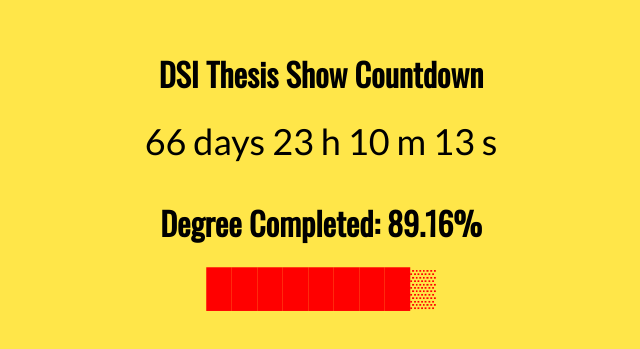
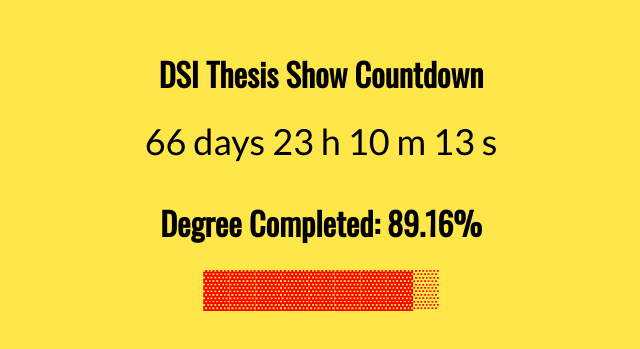
Before and after one commit to sandywij/graduationcountdown, a plain HTML site: page index.html in a window 1280 px wide. Shown: the part 213-562 px from the top of the page, without its empty margins (319-959 px from the left). Drawn offline with nearby package versions, Linux system fonts and the light colour scheme.

Commit message:
Update index.html

```diff
--- a/index.html
+++ b/index.html
@@ -74,7 +74,7 @@ var x = setInterval(function() {
 
 //percentshades
 var loading = '\u2592';
-var loaded = '\u2588';
+var loaded = '\u2593';
     //percentage count
     document.getElementById('thesis-countdown').innerHTML =  'DSI Thesis Show Countdown';
 
```
